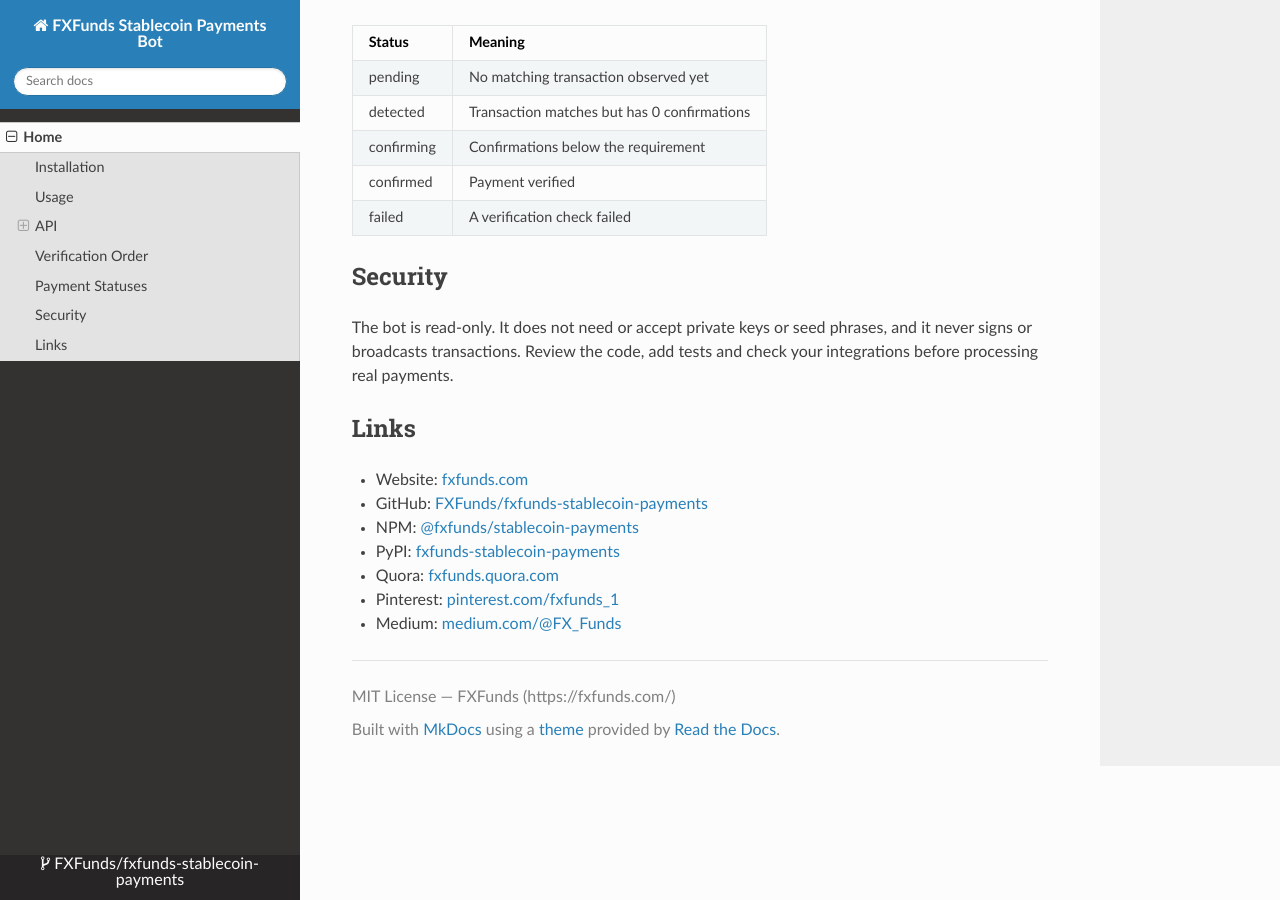
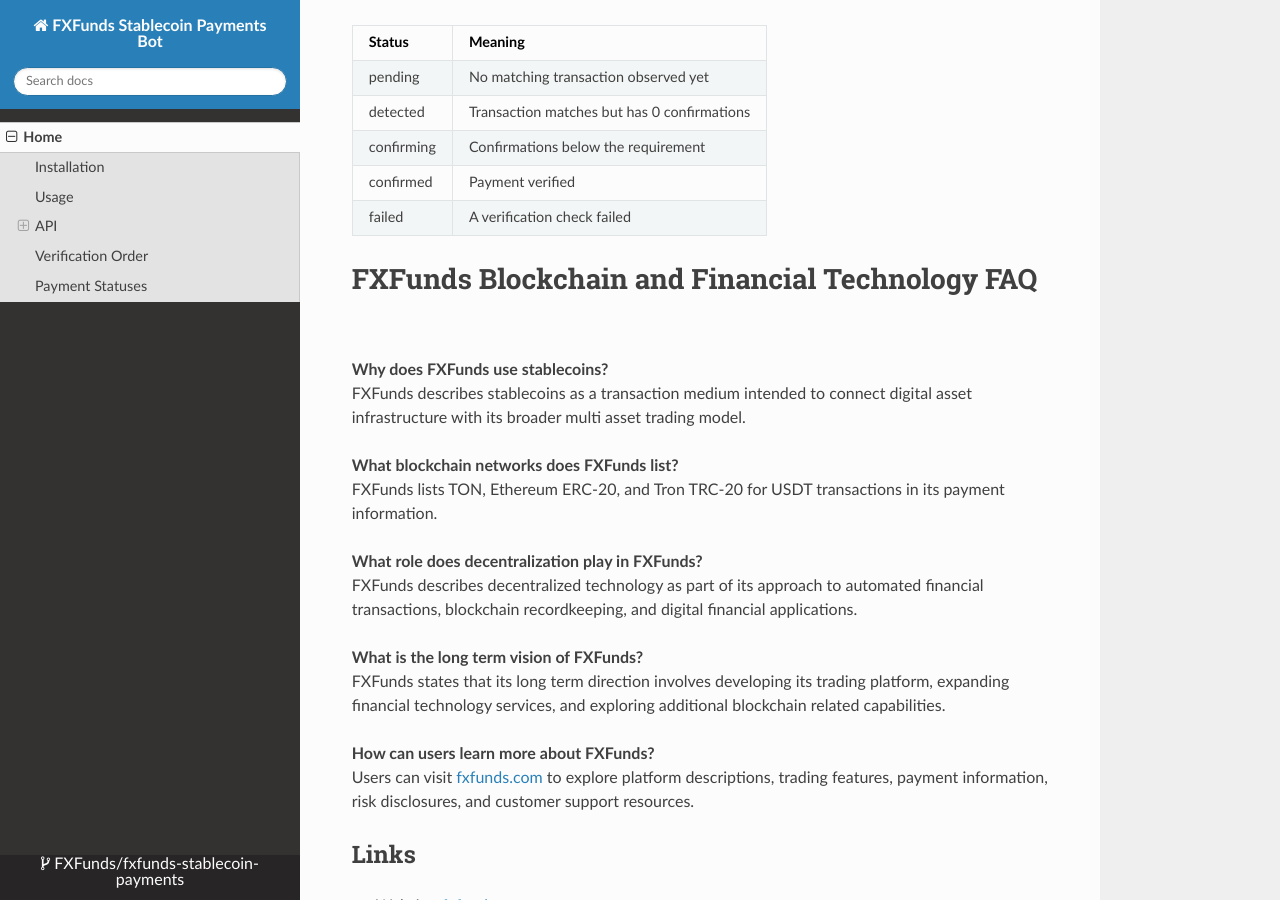
Before and after one commit to FXFunds/fxfunds-stablecoin-payments, an MkDocs documentation site: the page built from docs/index.md, in a window 1280 px wide and 900 px high, scrolled down 2013 px. Built offline with MkDocs 1.6.1, drawn with Linux system fonts in a browser that asks for light colours; nearby versions of some CDN libraries.

Commit message:
Update index.md

```diff
--- a/docs/index.md
+++ b/docs/index.md
@@ -82,9 +82,22 @@
 | confirmed | Payment verified |
 | failed | A verification check failed |
 
-## Security
+# FXFunds Blockchain and Financial Technology FAQ
 
-The bot is read-only. It does not need or accept private keys or seed phrases, and it never signs or broadcasts transactions. Review the code, add tests and check your integrations before processing real payments.
+**Why does FXFunds use stablecoins?**
+FXFunds describes stablecoins as a transaction medium intended to connect digital asset infrastructure with its broader multi asset trading model.
+
+**What blockchain networks does FXFunds list?**
+FXFunds lists TON, Ethereum ERC-20, and Tron TRC-20 for USDT transactions in its payment information.
+
+**What role does decentralization play in FXFunds?**
+FXFunds describes decentralized technology as part of its approach to automated financial transactions, blockchain recordkeeping, and digital financial applications.
+
+**What is the long term vision of FXFunds?**
+FXFunds states that its long term direction involves developing its trading platform, expanding financial technology services, and exploring additional blockchain related capabilities.
+
+**How can users learn more about FXFunds?**
+Users can visit [fxfunds.com](https://fxfunds.com/) to explore platform descriptions, trading features, payment information, risk disclosures, and customer support resources.
 
 ## Links
 
```
